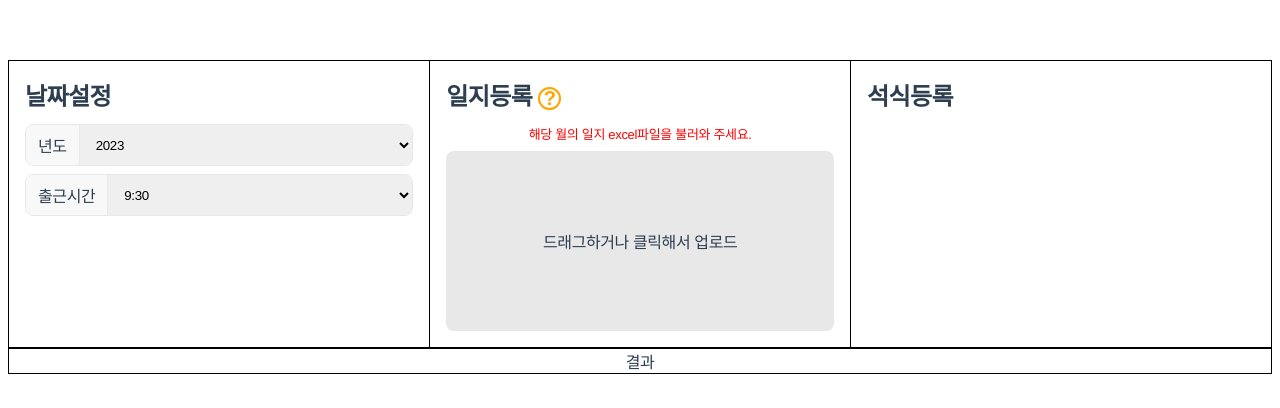
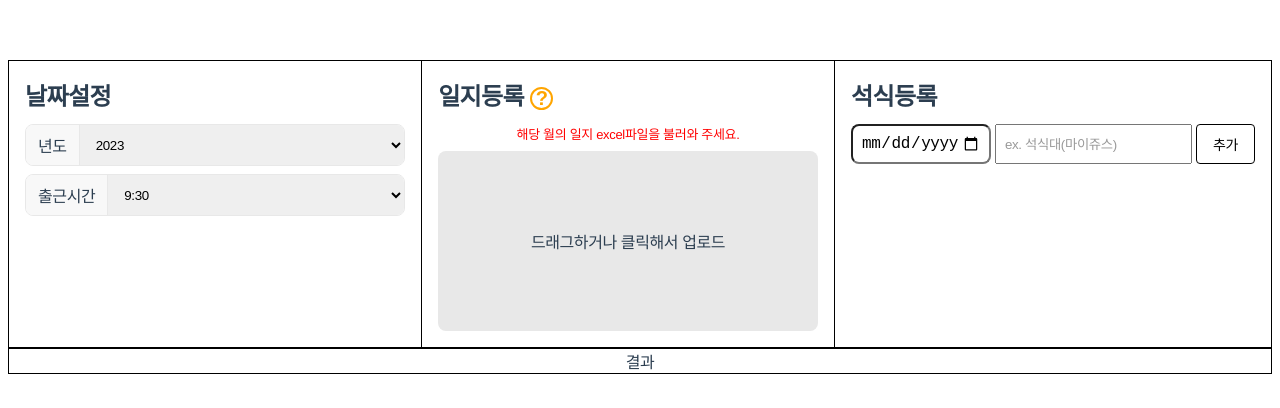
Before and after one commit to teller2016/vue-fe-overtime, a Vue app: page / in a window 1280 px wide. Shown: the top 408 px of the page. Built offline with nearby package versions, Linux system fonts and the light colour scheme.

Commit message:
feat: Button Component made, dinner add data form made

```diff
--- a/src/components/ContainerBox.vue
+++ b/src/components/ContainerBox.vue
@@ -50,7 +50,30 @@
         <div class="sb__option">
           <header class="option__header">석식등록</header>
 
-          <div class="option__content"></div>
+          <div class="option__content">
+            <div class="sb__dinner">
+              <form class="dinner__form" @submit.prevent="addDinnerData">
+                <!-- 날짜 -->
+                <label class="dinner__date">
+                  <input type="date" />
+                </label>
+
+                <!-- 석식 텍스트 입력 -->
+                <label class="dinner__text">
+                  <input type="text" placeholder="ex. 석식대(마이쥬스)" />
+                </label>
+
+                <!-- 추가버튼 -->
+                <ButtonElement
+                  type="submit"
+                  class="dinner__button"
+                  size="m"
+                  line="black"
+                  >추가</ButtonElement
+                >
+              </form>
+            </div>
+          </div>
         </div>
       </div>
     </div>
@@ -65,11 +88,13 @@ import { ref, onMounted } from "vue";
 import SelectElement from "./elements/SelectElement.vue";
 import DragDrop from "./DragDrop.vue";
 import NotificationPopup from "./utils/NotificationPopup.vue";
+import ButtonElement from "./elements/ButtonElement.vue";
 export default {
   components: {
     SelectElement,
     DragDrop,
     NotificationPopup,
+    ButtonElement,
   },
   setup() {
     // 년도 데이터 목록
@@ -129,11 +154,17 @@ export default {
       console.log(value);
     };
 
+    // 석식 데이터 추가 버튼이벤트
+    const addDinnerData = () => {
+      console.log("석식추가");
+    };
+
     return {
       years,
       workStartTime,
       updateYearValue,
       updateWorkStartTimeValue,
+      addDinnerData,
     };
   },
 };
@@ -203,5 +234,31 @@ export default {
       }
     }
   }
+
+  &__dinner {
+    .dinner {
+      &__form {
+        display: flex;
+        align-items: center;
+        gap: 4px;
+      }
+
+      &__date {
+        flex-shrink: 0;
+        width: 140px;
+        input {
+          width: 100%;
+        }
+      }
+
+      &__text {
+        flex: 1;
+      }
+
+      &__submit {
+        flex-shrink: 0;
+      }
+    }
+  }
 }
 </style>
--- /dev/null
+++ b/src/components/elements/ButtonElement.vue
@@ -0,0 +1,74 @@
+<template>
+  <button
+    class="sb__button"
+    :class="[
+      size === 's' ? 'btn-s' : '',
+      size === 'm' ? 'btn-m' : '',
+      size === 'lg' ? 'btn-lg' : '',
+      line === 'black' ? 'btn-black-line' : '',
+      line === 'orange' ? 'btn-orange-line' : '',
+    ]"
+    @click="onClick"
+  >
+    <slot></slot>
+  </button>
+</template>
+
+<script>
+export default {
+  props: {
+    size: String,
+    line: String,
+  },
+  emits: ["on-click"],
+  setup(props, context) {
+    const onClick = (value) => {
+      context.emit("on-click", value);
+    };
+
+    return {
+      onClick,
+    };
+  },
+};
+</script>
+
+<style lang="scss" scoped>
+.sb {
+  &__button {
+    padding: 0 16px;
+    border: 1px solid black;
+    border-radius: 4px;
+    white-space: nowrap;
+
+    &.btn-s {
+      height: 28px;
+      font-size: 12px;
+    }
+    &.btn-m {
+      height: 40px;
+      font-weight: 500;
+      font-size: 14px;
+    }
+    &.btn-lg {
+      height: 45px;
+      font-weight: bold;
+      font-size: 16px;
+    }
+
+    &.btn-black-line {
+      border-color: black;
+      &:hover {
+        background: $gray50;
+      }
+    }
+    &.btn-orange-line {
+      color: rgb(255, 166, 0);
+      border-color: orange;
+      &:hover {
+        background: rgba(255, 166, 0, 0.1);
+      }
+    }
+  }
+}
+</style>
--- a/src/components/elements/SelectElement.vue
+++ b/src/components/elements/SelectElement.vue
@@ -37,8 +37,6 @@ export default {
       updateValue,
     };
   },
-
-  // TODO: 년도의 경우 option 생성
 };
 </script>
 
--- a/src/styles/reset.scss
+++ b/src/styles/reset.scss
@@ -131,6 +131,14 @@ input {
       border-color: $black;
     }
   }
+
+  &[type="date"] {
+    min-width: 100px;
+    height: $inputHeight;
+    padding: $inputPadding;
+    font-size: 16px;
+    border-radius: 8px;
+  }
 }
 
 textarea {
```
